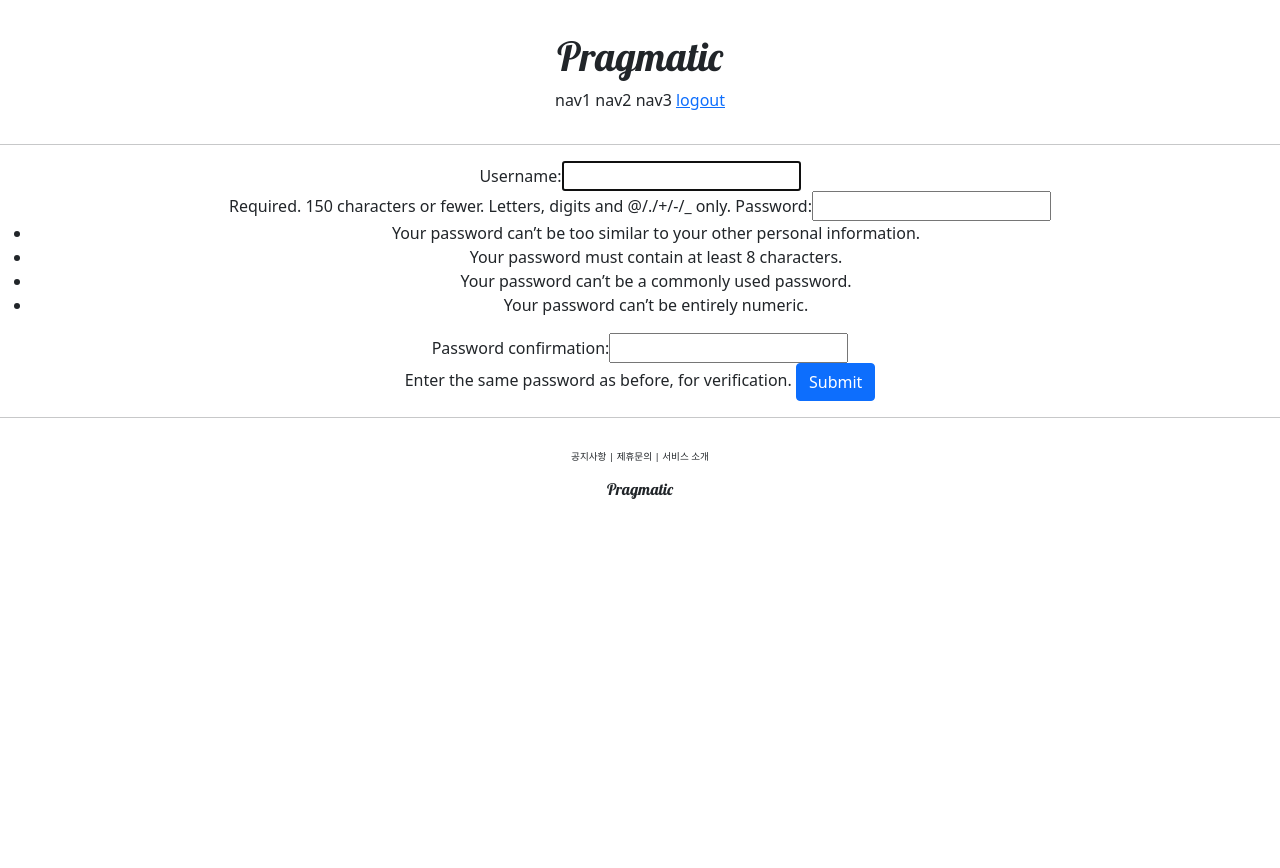
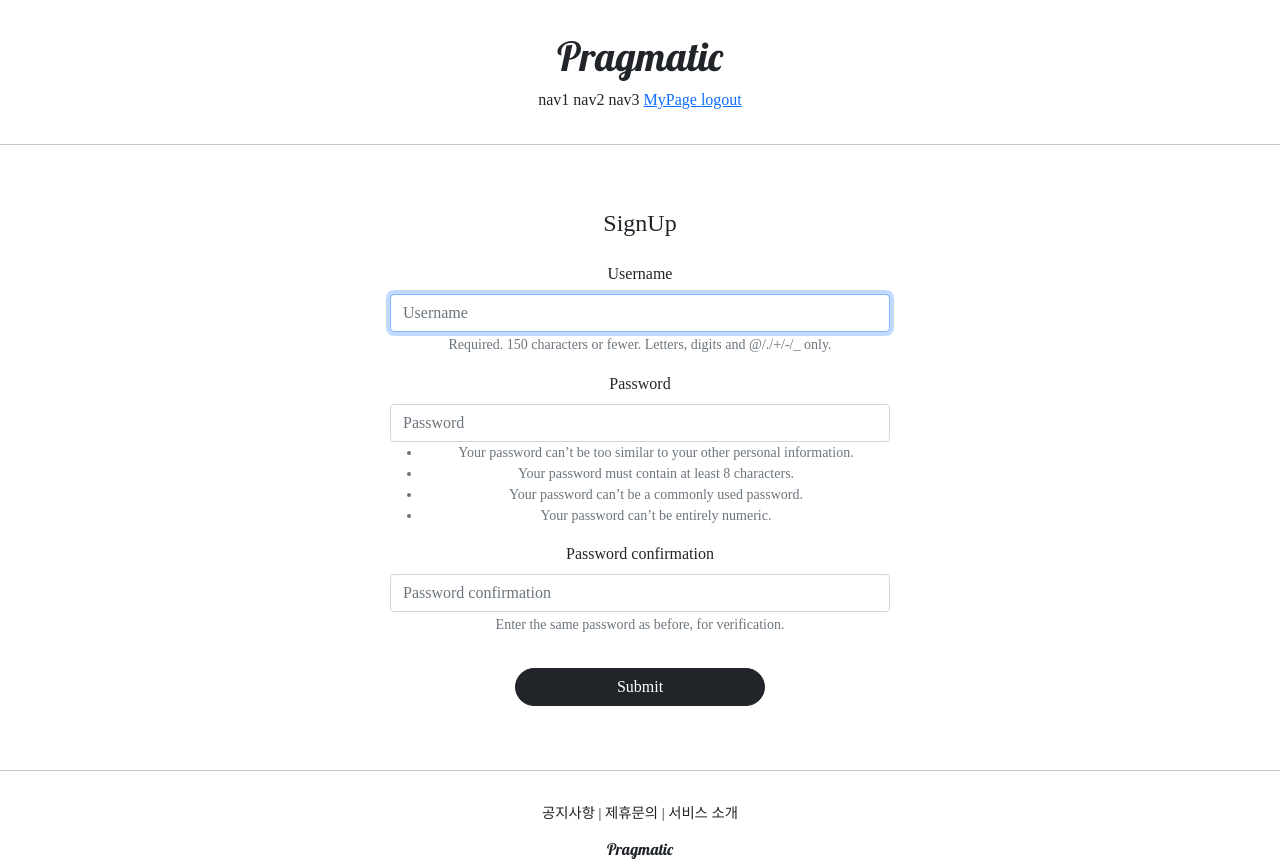
Before and after one commit to SmongsDev/Django, a Django app: page /account/create/ in a window 1280 px wide. Before the commit the page ends 499 px from the top, so only its background shows below. Run offline with Django 3.2, Linux system fonts and the light colour scheme; the visitor is signed in with stand-in values (Sample User, id 1); some libraries are stand-ins or nearby versions.

Commit message:
Django course 25 commit

```diff
--- a/accountapp/templates/accountapp/create.html
+++ b/accountapp/templates/accountapp/create.html
@@ -1,14 +1,18 @@
 {% extends 'base.html' %}
+{% load bootstrap4 %}
 
 {% block content %}
 
-<div style="text-align:center;">
+<div class="pragmatic_50px_div">
+    <div class="mb-4">
+        <h4>SignUp</h4>
+    </div>
     <form action="{% url 'accountapp:create' %}" method="POST">
         {% csrf_token %}
 
-        {{ form }}
-
-        <input type="submit" class="btn btn-primary">
+        <!-- {{ form }} -->
+        {% bootstrap_form form %}
+        <input type="submit" class="btn btn-dark rounded-pill col-6 mt-3">
     </form>
 </div>
 
--- a/accountapp/urls.py
+++ b/accountapp/urls.py
@@ -1,4 +1,4 @@
-from accountapp.views import hello_world, AccountCreateView
+from accountapp.views import hello_world, AccountCreateView, AccountDetailView
 from django.contrib.auth.views import LoginView, LogoutView
 from django.urls import path
 
@@ -9,4 +9,5 @@
     path('login/', LoginView.as_view(template_name="accountapp/login.html"), name='login'),
     path('logout/', LogoutView.as_view(), name='logout'),
     path('create/', AccountCreateView.as_view(), name='create'),
+    path('detail/<int:pk>', AccountDetailView.as_view(), name='detail'),
 ]
--- a/accountapp/views.py
+++ b/accountapp/views.py
@@ -1,7 +1,7 @@
 from django.shortcuts import render
 from django.http import HttpResponseRedirect
 from django.urls import reverse, reverse_lazy
-from django.views.generic import CreateView
+from django.views.generic import CreateView, DetailView
 from django.contrib.auth.models import User
 from django.contrib.auth.forms import UserCreationForm
 
@@ -27,3 +27,8 @@
     form_class = UserCreationForm
     success_url = reverse_lazy('accountapp:hello_wolrd')
     template_name = 'accountapp/create.html'
+
+class AccountDetailView(DetailView):
+    model = User
+    context_object_name = 'target_user'
+    template_name = 'accountapp/detail.html'
--- a/static/base.css
+++ b/static/base.css
@@ -4,7 +4,7 @@
 }
 
 .pragmatic_footer_button{
-    font-size: .6rem;
+    font-size: .9rem;
 }
 
 .pragmatic_footer{
@@ -16,3 +16,9 @@
     text-align: center;
     margin: 2rem 0;
 }
+
+.pragmatic_50px_div{
+    text-align:center;
+    max-width: 500px;
+    margin: 4rem auto
+}
--- a/templates/base.html
+++ b/templates/base.html
@@ -1,7 +1,7 @@
 <!DOCTYPE html>
 <html lang="ko">
     {% include 'head.html' %}
-<body>
+<body style="font-family: 'NanumSquareR'">
 
     {% include 'header.html' %}
 
--- a/templates/head.html
+++ b/templates/head.html
@@ -12,4 +12,29 @@
 
     <!--   DEFAULT CSS LINK   -->
     <link rel="stylesheet" type="text/css" href="{% static 'base.css' %}">
+
+    <style>
+        @font-face {
+            font-family: 'NanumSquareR';
+            src: local('NanumSquareR'),
+                url("{% static 'fonts/NanumSquareR.otf' %}" format("opentype"));
+        }
+        @font-face {
+            font-family: 'NanumSquareEB';
+            src: local('NanumSquareEB'),
+                url("{% static 'fonts/NanumSquareEB.otf' %}" format("opentype"));
+        }
+        @font-face {
+            font-family: 'NanumSquareB';
+            src: local('NanumSquareB'),
+                url("{% static 'fonts/NanumSquareB.otf' %}" format("opentype"));
+        }
+        @font-face {
+            font-family: 'NanumSquareL';
+            src: local('NanumSquareL'),
+                url("{% static 'fonts/NanumSquareL.otf' %}" format("opentype"));
+        }
+    </style>
+
+
 </head>
--- a/templates/header.html
+++ b/templates/header.html
@@ -11,6 +11,9 @@
             <span>login</span>
         </a>
         {% else %}
+        <a href="{% url 'accountapp:detail' pk=user.pk %}">
+            <span>MyPage</span>
+        </a>
         <a href="{% url 'accountapp:logout' %}?next={{ request.path }}">
             <span>logout</span>
         </a>
--- a/yZqreLvJRyg8D3kp8l/settings.py
+++ b/yZqreLvJRyg8D3kp8l/settings.py
@@ -47,6 +47,7 @@
     'django.contrib.sessions',
     'django.contrib.messages',
     'django.contrib.staticfiles',
+    'bootstrap4',
     'accountapp',
 ]
 
```
Also changed, not shown: accountapp/templates/accountapp/detail.html (added, +16 -0 lines), accountapp/templates/accountapp/login.html (+6 -6 lines), static/fonts/NanumSquareB.otf (added), static/fonts/NanumSquareEB.otf (added), static/fonts/NanumSquareL.otf (added), static/fonts/NanumSquareR.otf (added).
